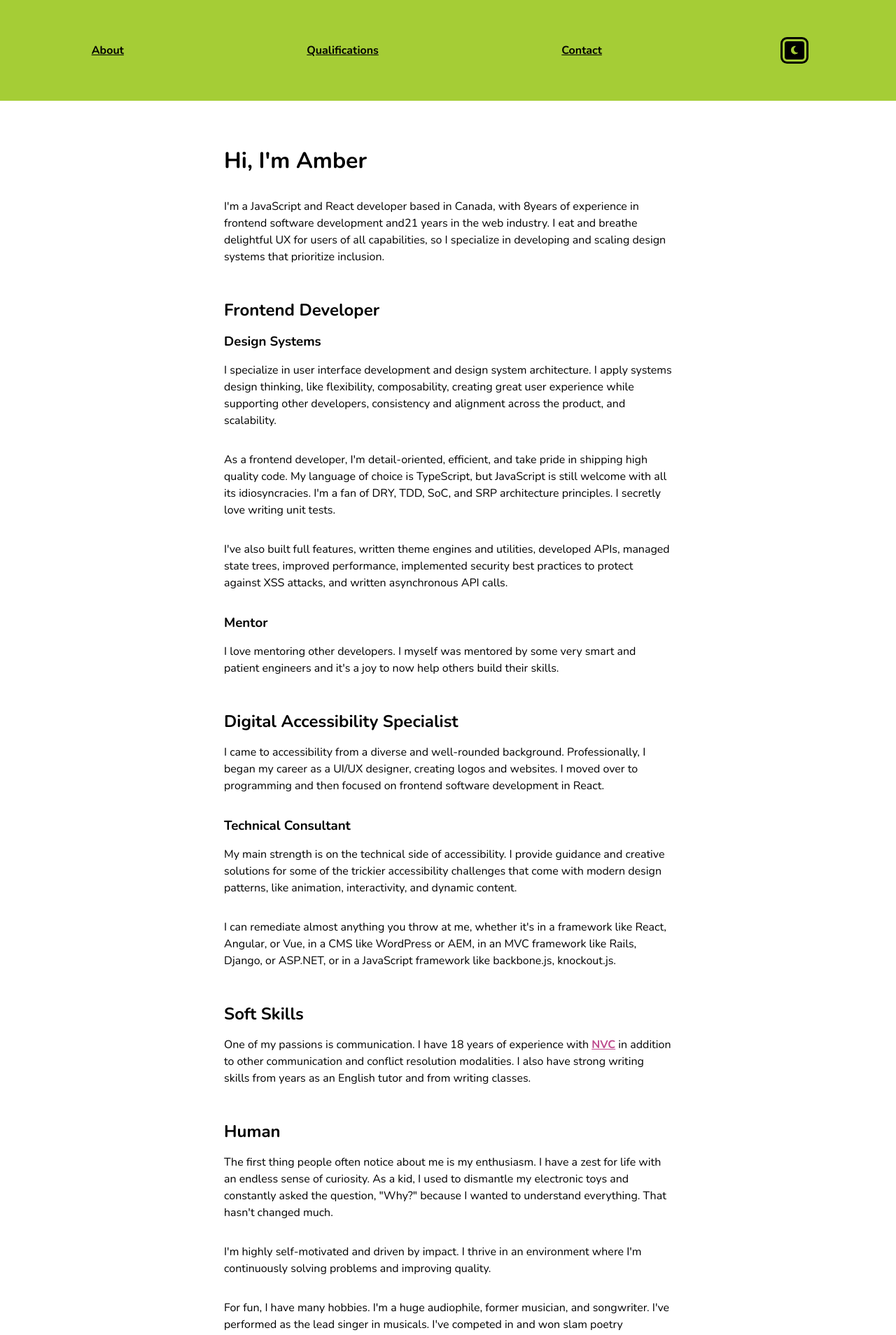
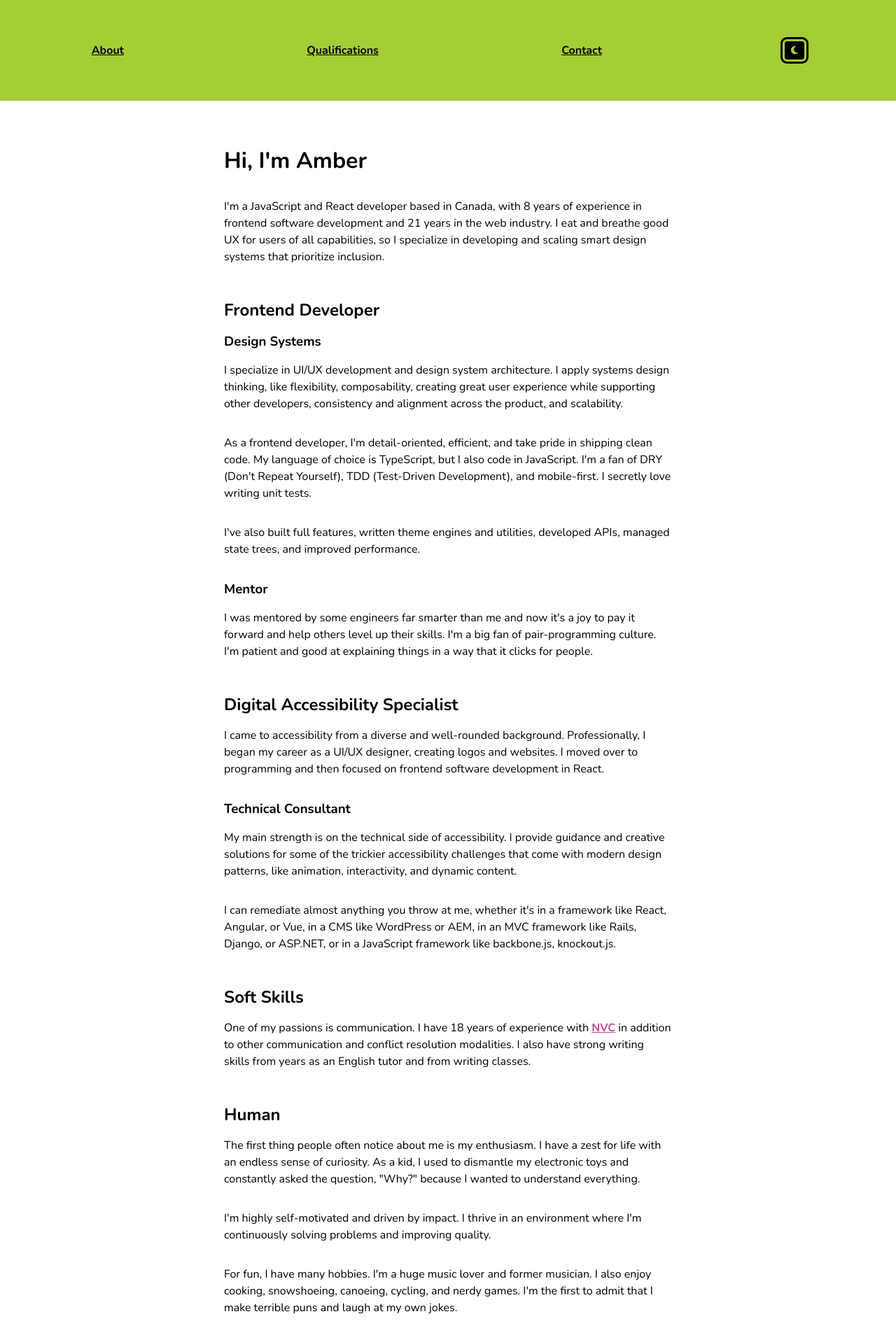
Before and after one commit to amberfrontend/website, a React (Create React App) app: page / in a window 1280 px wide. Shown: the top 1908 px of the page at 70% size. Built offline with nearby package versions, Linux system fonts and the light colour scheme.

Commit message:
More edits to about page

```diff
--- a/src/pages/About/About.tsx
+++ b/src/pages/About/About.tsx
@@ -22,18 +22,19 @@ export default function About() {
                 <p>
                     I'm a <strong className="Opt">JavaScript</strong> and{" "}
                     <strong className="Opt">React</strong> developer based in{" "}
-                    <strong className="Opt">Canada</strong>, with {`${yearsSoftware}`}
-                    years of experience in frontend software development and
-                    {`${yearsWeb}`} years in the web industry. I eat and breathe
-                    delightful UX for users of all capabilities, so I specialize
-                    in developing and scaling design systems that prioritize inclusion.
+                    <strong className="Opt">Canada</strong>, with
+                    {" "}{`${yearsSoftware}`}{" "}years of experience in frontend
+                    software development and{" "}{`${yearsWeb}`}{" "}years in the
+                    web industry. I eat and breathe good UX for users of all
+                    capabilities, so I specialize in developing and scaling
+                    smart design systems that prioritize inclusion.
                 </p>
             </Block>
             <Block>
                 <h2>Frontend Developer</h2>
                 <h3>Design Systems</h3>
                 <p>
-                    I specialize in user interface development and design system
+                    I specialize in UI/UX development and design system
                     architecture. I apply systems design thinking, like
                     flexibility, composability, creating great user experience
                     while supporting other developers, consistency and alignment
@@ -41,22 +42,22 @@ export default function About() {
                 </p>
                 <p>
                     As a frontend developer, I'm detail-oriented, efficient, and
-                    take pride in shipping high quality code. My language of
-                    choice is TypeScript, but JavaScript is still welcome with
-                    all its idiosyncracies. I'm a fan of DRY, TDD, SoC, and SRP
-                    architecture principles. I secretly love writing unit tests.
+                    take pride in shipping clean code. My language of
+                    choice is TypeScript, but I also code in JavaScript.
+                    I'm a fan of DRY (Don't Repeat Yourself), TDD (Test-Driven
+                    Development), and mobile-first. I secretly love writing unit tests.
                 </p>
                 <p>
                     I've also built full features, written theme engines and
-                    utilities, developed APIs, managed state trees, improved
-                    performance, implemented security best practices to protect
-                    against XSS attacks, and written asynchronous API calls.
+                    utilities, developed APIs, managed state trees, and improved
+                    performance.
                 </p>
                 <h3>Mentor</h3>
                 <p>
-                    I love mentoring other developers. I myself was mentored by
-                    some very smart and patient engineers and it's a joy to now
-                    help others build their skills.
+                    I was mentored by some engineers far smarter than me and now it's
+                    a joy to pay it forward and help others level up their skills.
+                    I'm a big fan of pair-programming culture. I'm patient and
+                    good at explaining things in a way that it clicks for people.
                 </p>
             </Block>
             <Block>
@@ -104,7 +105,7 @@ export default function About() {
                     enthusiasm. I have a zest for life with an endless sense of
                     curiosity. As a kid, I used to dismantle my electronic toys
                     and constantly asked the question, "Why?" because I wanted
-                    to understand everything. That hasn't changed much.
+                    to understand everything.
                 </p>
                 <p>
                     I'm highly self-motivated and driven by impact. I thrive in
@@ -112,14 +113,10 @@ export default function About() {
                     improving quality.
                 </p>
                 <p>
-                    For fun, I have many hobbies. I'm a huge audiophile, former
-                    musician, and songwriter. I've performed as the lead singer
-                    in musicals. I've competed in and won slam poetry
-                    competitions. I'm a voracious reader, mostly in science,
-                    psychology, and neurobiology. I also enjoy cooking,
-                    snowshoeing, dancing, cycling, and photography. I'm the
-                    first to admit that I make terrible dad jokes and laugh at
-                    my own puns.
+                    For fun, I have many hobbies. I'm a huge music lover and former
+                    musician. I also enjoy cooking, snowshoeing, canoeing, cycling,
+                    and nerdy games. I'm the first to admit that I make terrible
+                    puns and laugh at my own jokes.
                 </p>
             </Block>
         </>
```
